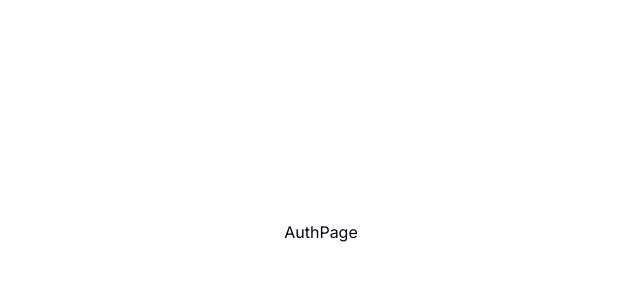
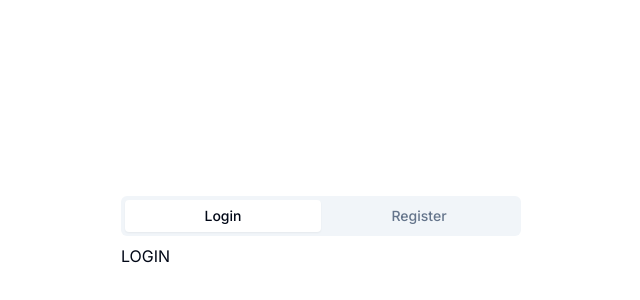
Before and after one commit to BMRicardas/admin-dashboard, a Next.js app: page /auth in a window 1280 px wide. Shown: the part 168-468 px from the top of the page, without its empty margins (319-959 px from the left). Built offline with nearby package versions, Linux system fonts and the light colour scheme.

Commit message:
add AuthTabs component

```diff
--- a/app/(auth)/auth/page.tsx
+++ b/app/(auth)/auth/page.tsx
@@ -1,3 +1,9 @@
+import { AuthTabs } from "@/components/auth/auth-tabs";
+
 export default function AuthPage() {
-  return <div>AuthPage</div>;
+  return (
+    <>
+      <AuthTabs />
+    </>
+  );
 }
--- /dev/null
+++ b/components/auth/auth-tabs.tsx
@@ -0,0 +1,14 @@
+import { Tabs, TabsContent, TabsList, TabsTrigger } from "../ui/tabs";
+
+export function AuthTabs() {
+  return (
+    <Tabs defaultValue="login" className="w-[400px]">
+      <TabsList className="grid w-full grid-cols-2">
+        <TabsTrigger value="login">Login</TabsTrigger>
+        <TabsTrigger value="register">Register</TabsTrigger>
+      </TabsList>
+      <TabsContent value="login">LOGIN</TabsContent>
+      <TabsContent value="register">REGISTER</TabsContent>
+    </Tabs>
+  );
+}
--- /dev/null
+++ b/components/ui/tabs.tsx
@@ -0,0 +1,55 @@
+"use client"
+
+import * as React from "react"
+import * as TabsPrimitive from "@radix-ui/react-tabs"
+
+import { cn } from "@/lib/utils"
+
+const Tabs = TabsPrimitive.Root
+
+const TabsList = React.forwardRef<
+  React.ElementRef<typeof TabsPrimitive.List>,
+  React.ComponentPropsWithoutRef<typeof TabsPrimitive.List>
+>(({ className, ...props }, ref) => (
+  <TabsPrimitive.List
+    ref={ref}
+    className={cn(
+      "inline-flex h-10 items-center justify-center rounded-md bg-muted p-1 text-muted-foreground",
+      className
+    )}
+    {...props}
+  />
+))
+TabsList.displayName = TabsPrimitive.List.displayName
+
+const TabsTrigger = React.forwardRef<
+  React.ElementRef<typeof TabsPrimitive.Trigger>,
+  React.ComponentPropsWithoutRef<typeof TabsPrimitive.Trigger>
+>(({ className, ...props }, ref) => (
+  <TabsPrimitive.Trigger
+    ref={ref}
+    className={cn(
+      "inline-flex items-center justify-center whitespace-nowrap rounded-sm px-3 py-1.5 text-sm font-medium ring-offset-background transition-all focus-visible:outline-none focus-visible:ring-2 focus-visible:ring-ring focus-visible:ring-offset-2 disabled:pointer-events-none disabled:opacity-50 data-[state=active]:bg-background data-[state=active]:text-foreground data-[state=active]:shadow-sm",
+      className
+    )}
+    {...props}
+  />
+))
+TabsTrigger.displayName = TabsPrimitive.Trigger.displayName
+
+const TabsContent = React.forwardRef<
+  React.ElementRef<typeof TabsPrimitive.Content>,
+  React.ComponentPropsWithoutRef<typeof TabsPrimitive.Content>
+>(({ className, ...props }, ref) => (
+  <TabsPrimitive.Content
+    ref={ref}
+    className={cn(
+      "mt-2 ring-offset-background focus-visible:outline-none focus-visible:ring-2 focus-visible:ring-ring focus-visible:ring-offset-2",
+      className
+    )}
+    {...props}
+  />
+))
+TabsContent.displayName = TabsPrimitive.Content.displayName
+
+export { Tabs, TabsList, TabsTrigger, TabsContent }
--- a/package.json
+++ b/package.json
@@ -15,6 +15,7 @@
     "@radix-ui/react-dropdown-menu": "^2.0.6",
     "@radix-ui/react-label": "^2.1.0",
     "@radix-ui/react-slot": "^1.1.0",
+    "@radix-ui/react-tabs": "^1.1.0",
     "@radix-ui/react-toast": "^1.2.1",
     "class-variance-authority": "^0.7.0",
     "clsx": "^2.1.1",
```
Also changed, not shown: 1 other file (tests, documents, lock files or other folders).
